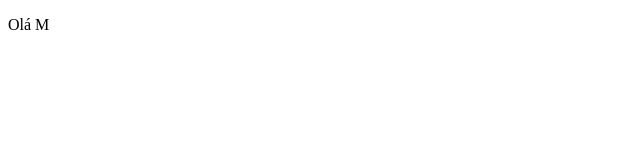
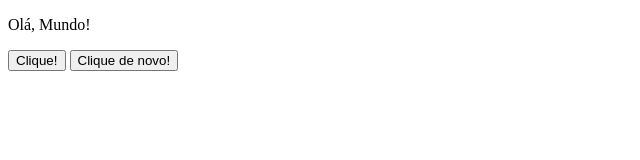
Before and after one commit to witchwarlock666/aulas-up, a plain HTML site: page Felipe/Desenvolvimento Web/Aula JS/index.html in a window 1280 px wide. Shown: the whole page, without its empty margins (0-640 px from the left). Drawn offline with Linux system fonts and the light colour scheme.

Commit message:
javascriptfoda

```diff
--- a/Felipe/Desenvolvimento Web/Aula JS/index.html
+++ b/Felipe/Desenvolvimento Web/Aula JS/index.html
@@ -7,7 +7,21 @@
     <title>Atividade JavaScript</title>
 </head>
 <body>
-    <p>Olá M</p>
+    <script>
+        function teste(){
+            document.getElementById("info").innerHTML = "Esse é um texto foda em JavaScript!";
+        }
+       function teste2(){
+            document.getElementById("info").innerHTML = "Olá, Mundo!";
+       }
+    </script>
+    <p id="info">Olá, Mundo!</p>
+    <button onclick="teste()">
+        Clique!
+    </button>
+    <button onclick="teste2()">
+        Clique de novo!
+    </button>
 
 </body>
 </html>
```
